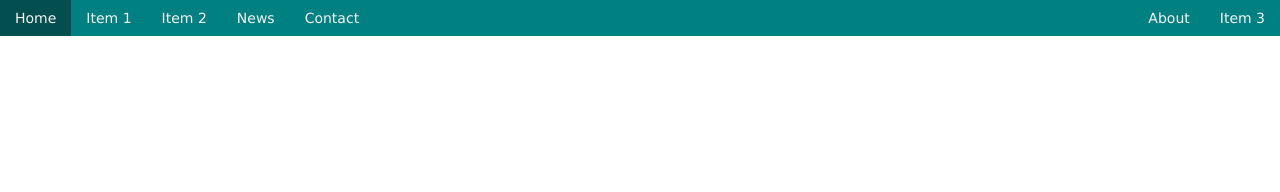
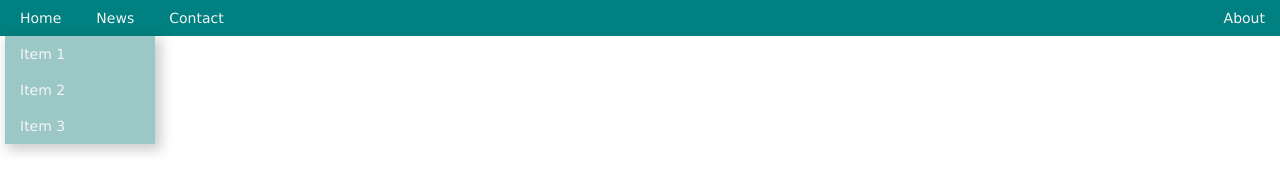
Before and after one commit to rypmaloney/dropdown-slider, a website built with webpack: page dist/index.html in a window 1280 px wide. Both pictures are taken after a click on the link "Home". Built offline with nearby package versions, Linux system fonts and the light colour scheme.

Commit message:
First run at scripts to make individual dropdown work. Everything but the click away feature running

```diff
--- a/src/index.js
+++ b/src/index.js
@@ -1 +1,28 @@
 console.log('If you see me, everything is A O K')
+
+
+const menuItems = document.querySelectorAll('.menu-item');
+
+
+Array.from(menuItems).forEach(element => {
+    element.addEventListener('click', () => revealDown())
+});
+
+function revealDown() {
+    console.log('im trying!')
+    const down = document.getElementById('down-content')
+
+    down.classList.toggle('hide')
+}
+
+
+window.addEventListener('click', function(e){
+    if (!e.target.matches('.menu-item'))
+        for(let i=0; i < menuItems.length; i++){
+            let drop = menuItems[i];
+            if (!drop.classList.contains('hide')){
+                drop.classList.add('hide')
+            }
+        }
+
+})
```
Also changed, not shown: dist/index.html, dist/main.js, dist/style.css.
